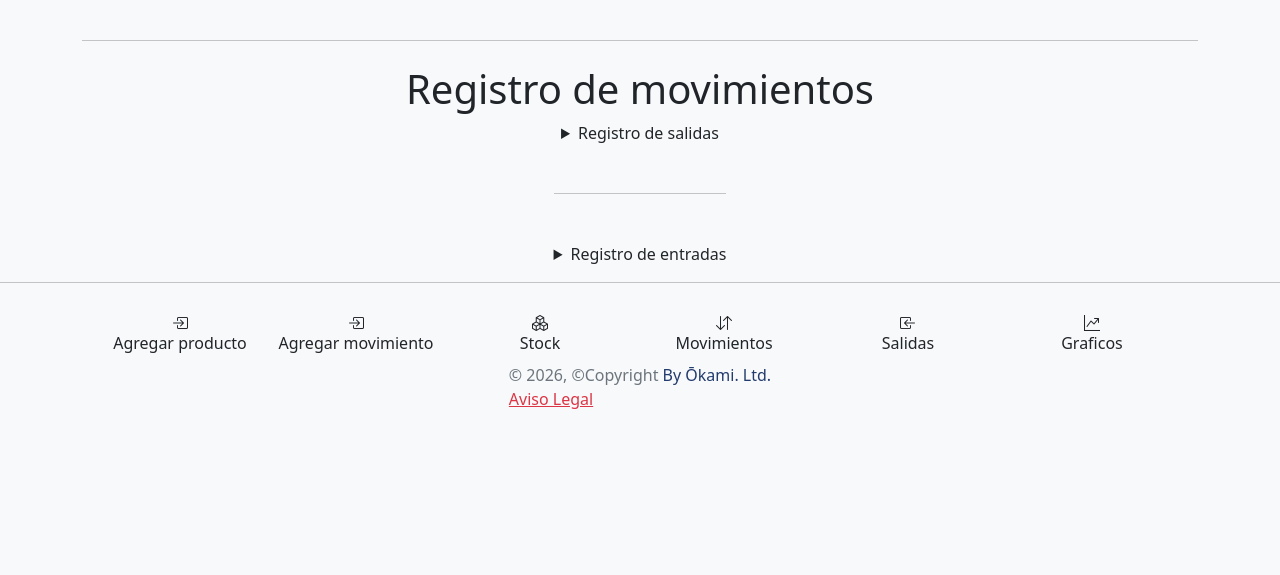
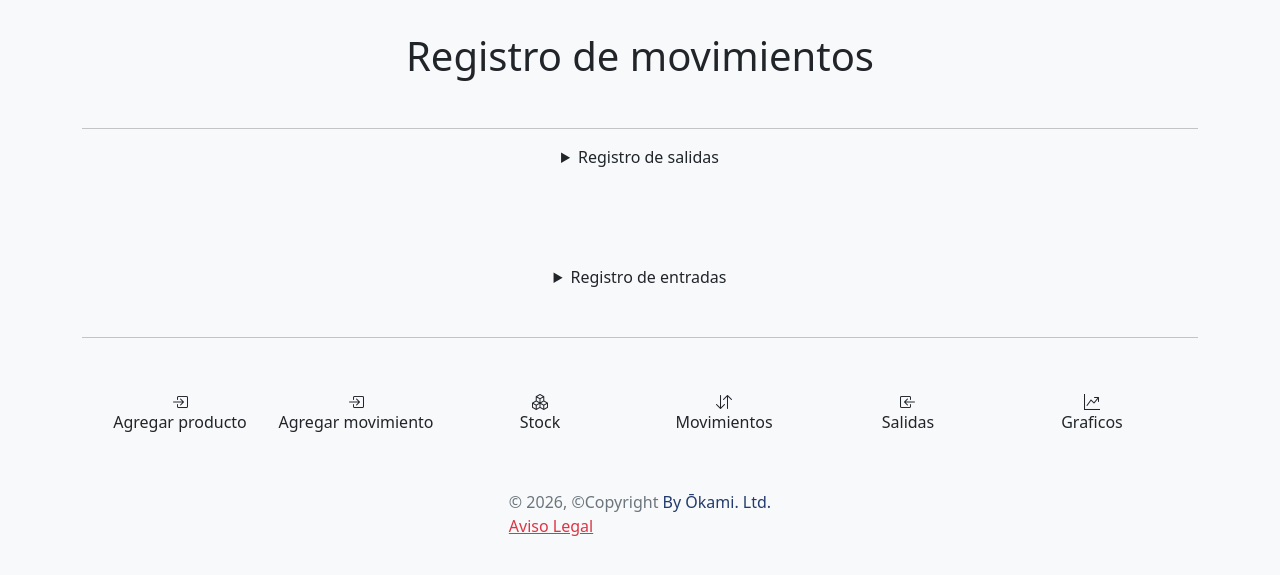
Before and after one commit to Obidis/e_comerce, a Django app: page /movements/ in a window 1280 px wide. Shown: the part 212-787 px from the top of the page. Run offline with Django 4.2, Linux system fonts and the light colour scheme; a user stored in the database is signed in; data comes from the database, SQL or seed files in the repository.

Commit message:
modificado tablas

```diff
--- a/core/templates/_includes/_csv.html
+++ b/core/templates/_includes/_csv.html
@@ -1,5 +1,5 @@
 {% load static %}
 
 <div class="csv">
-  <a class="btn btn-info btn-sm mb-4" href="{% url 'csv' %}">Descargar CSV</a>
+  <a class="btn btn-info btn-sm mb-4 " href="{% url 'csv' %}">Descargar CSV</a>
 </div>
--- a/core/templates/_includes/_footer.html
+++ b/core/templates/_includes/_footer.html
@@ -6,7 +6,7 @@
 <!-- Footer -->
 
 
- <footer class="footer">
+ <footer class="footer mt-5">
         <div class="container-fluid d-flex flex-column align-items-center mt-4">
 
 
@@ -28,7 +28,7 @@
                 </div>
 
 
-                <div class="col-md-6 d-flex flex-wrap justify-content-center">
+                <div class="col-md-6 d-flex flex-wrap justify-content-center mt-5">
                     <p class="text-secondary">
                         &copy;
                         {% now 'Y' %},
--- a/core/templates/products/movement_add.html
+++ b/core/templates/products/movement_add.html
@@ -3,8 +3,7 @@
 {% block head_title %}Nuevo producto{% endblock %}
 {% block content %}
 
-<!-- Formulario para agregar un nuevo producto-->
-
+  <!-- Formulario para agregar un nuevo producto-->
   <div class="row">
 
     <div class="col-12 col-md-6 offset-md-3">
@@ -29,5 +28,5 @@
       </div>
     </div>
   </div>
-{% include "_includes/_nav.html" %}
+
 {% endblock %}
--- a/core/templates/products/movement_list.html
+++ b/core/templates/products/movement_list.html
@@ -1,23 +1,20 @@
 {% extends 'general/layout.html' %}
-
-{% block head_title %}MOvimientos{% endblock %}
+{% block head_title %}Movimientos{% endblock %}
 {% block content %}
 
 
 <!-- Listado completo de productos -->
+<section class="mb-5" >
+
+  <h1 class="display-6 text-center mb-5">Registro de movimientos</h1>
   <hr>
-<div class="container-fluid d-flex flex-column align-items-center mt-4">
 
-  <h1 class="display-6">Registro de movimientos</h1>
-
-
-
-    <section >
+  <!-- Tabla salidas -->
+  <div class="table-responsive">
 
     <details class="mb-5">
       <summary class="text-center">Registro de salidas</summary>
-        <div class="table-responsive">
-        <table class="table table-bordered table-hover">
+        <table class="table table-bordered table-hover table-sm">git
           <thead>
             <tr class="text-center">
               <th scope="col">#</th>
@@ -43,16 +40,15 @@
           </tbody>
 
         </table>
+    </details>
   </div>
-      </details>
 
-
-    <hr>
-
+    <!-- Tabla entradas -->
+  <div class="table-responsive">
     <details class="mt-5">
         <summary class="text-center">Registro de entradas</summary>
-        <div class="table-responsive">
-        <table class="table table-bordered table-hover">
+
+        <table class="table table-bordered table-hover table-sm">
           <thead>
             <tr class="text-center">
               <th scope="col">#</th>
@@ -78,14 +74,10 @@
           </tbody>
 
         </table>
-        </div>
+
     </details>
   </div>
-
 </section>
-
-
-</div>
 <hr>
 
 {% endblock %}
--- a/core/templates/products/products_add.html
+++ b/core/templates/products/products_add.html
@@ -4,7 +4,6 @@
 {% block content %}
 
 <!-- Formulario para agregar un nuevo producto-->
-
   <div class="row">
 
     <div class="col-12 col-md-6 offset-md-3 mb-5">
--- a/core/templates/products/search.html
+++ b/core/templates/products/search.html
@@ -10,7 +10,7 @@
   <hr />
   <div class="d-flex flex-wrap"></div>
 
-
+  <!-- Por productos -->
   {% if products %}
     <h3 class="mt-4 mb-3">Productos</h3>
     <table class="table table-striped">
@@ -34,6 +34,8 @@
       </tbody>
     </table>
   {% endif %}
+
+   <!-- Por movimientos -->
   {% if movements %}
     <h3 class="mt-4 mb-3">Movimientos</h3>
     <table class="table table-bordered text-center">
@@ -57,6 +59,8 @@
       </tbody>
     </table>
   {% endif %}
+
+   <!-- Si no hay -->
   {% if not products and not movements %}
     <div class="alert alert-warning text-center mt-5 w-100" role="alert">
       <p class="fs-5 fw-bold text-danger mb-0">No se encontraron coincidencias!!</p>
```
Also changed, not shown: core/templates/products/products_list.html (+10 -13 lines), core/templates/registration/login.html (+0 -7 lines). Lines whose indentation alone changed are shown as unchanged.
